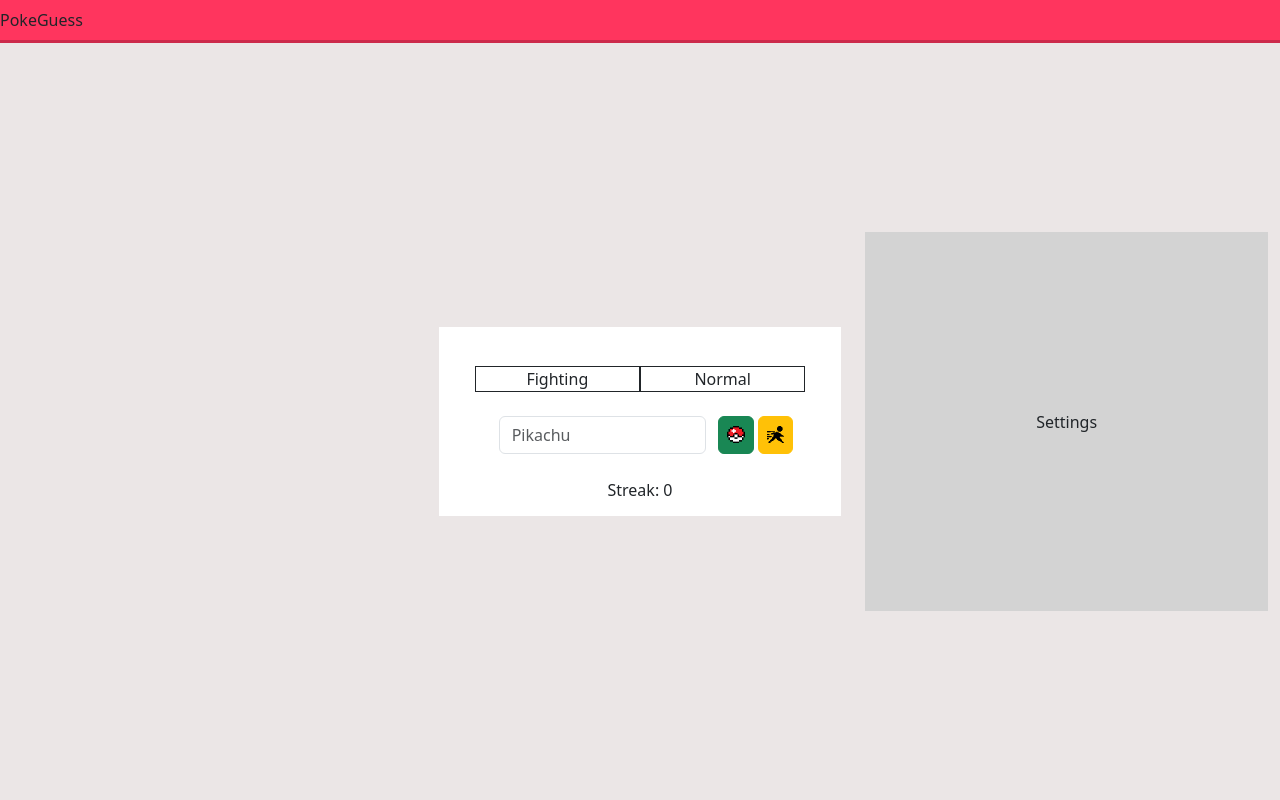
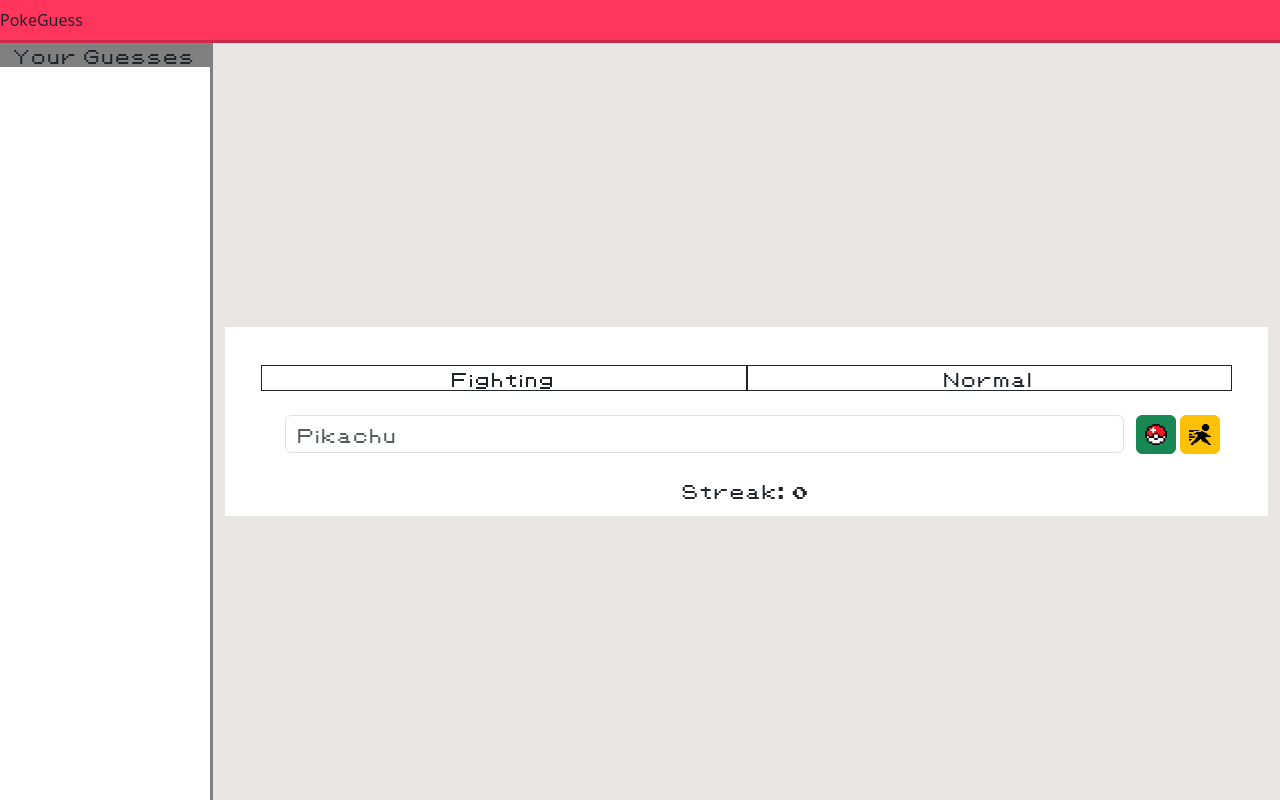
Before and after one commit to Tayzn/PokeGuess, a React (Vite) app: page / in a window 1280 px wide. Built offline with nearby package versions, Linux system fonts and the light colour scheme.

Commit message:
Revised history display

```diff
--- a/src/App.jsx
+++ b/src/App.jsx
@@ -1,4 +1,3 @@
-import { useState } from 'react'
 import { Container, Col } from 'react-bootstrap'
 import { Header } from './components/Header'
 import { Home } from './components/Home'
--- a/src/components/History.jsx
+++ b/src/components/History.jsx
@@ -1,17 +1,39 @@
 import React from 'react'
-import { Container, ListGroup } from 'react-bootstrap'
+import { Container, ListGroup, Stack } from 'react-bootstrap'
 import HistoryCard from './HistoryCard'
 
 export const History = ({ history }) => {
   return (
-    <Container className='d-flex justify-content-center align-items-center h-75 overflow-y-scroll'>
     <Container
       fluid
-        className='my-auto'
+      className='d-flex h-100 p-0 m-0'
+    >
+      <Stack
+        gap={3}
+        className='d-flex h-100 p-0 m-0'
+      >
+        <span
+          className='d-flex justify-content-center'
+          style={{ backgroundColor: 'gray' }}
+        >
+          Your Guesses
+        </span>
+        <Container
+          fluid
+          className='h-100 overflow-y-scroll'
         >
           <ListGroup>
             {history.map((item, index) => (
-            <ListGroup.Item key={index}>
+              <ListGroup.Item
+                key={index}
+                style={{
+                  backgroundColor: `${
+                    item.correct
+                      ? `rgba(173, 247, 193, 0.7)`
+                      : `rgba(247, 173, 173, 0.7)`
+                  }`,
+                }}
+              >
                 <HistoryCard
                   img={item.img}
                   pokemon={item.pokemon}
@@ -23,6 +45,7 @@
             ))}
           </ListGroup>
         </Container>
+      </Stack>
     </Container>
   )
 }
--- a/src/components/HistoryCard.jsx
+++ b/src/components/HistoryCard.jsx
@@ -3,10 +3,17 @@
 
 const HistoryCard = ({ pokemon, img, categories, correct, skipped }) => {
   return (
-    <Container style={{ borderLeft: `solid 5px ${correct ? 'green' : 'red'}` }}>
+    <Container
+      style={{
+        borderLeft: `solid 5px ${correct ? 'green' : 'red'}`,
+      }}
+    >
       <Row>
         <Col>
-          <Image src={img} />
+          <Image
+            fluid
+            src={img}
+          />
         </Col>
         <Col>
           <span>{pokemon}</span>
--- a/src/components/Home.jsx
+++ b/src/components/Home.jsx
@@ -12,10 +12,14 @@
     <Container
       fluid
       className='h-100'
-      style={{ backgroundColor: '#ebe6e6' }}
+      style={{ backgroundColor: '#ebe6e6', fontFamily: 'Pokemon' }}
     >
       <Row className='h-100'>
-        <Col className='d-flex h-100 align-items-center justify-content-center'>
+        <Col
+          xs={2}
+          className='d-flex h-100 p-0'
+          style={{ backgroundColor: 'white', borderRight: '3px solid gray' }}
+        >
           <History history={gameHistory} />
         </Col>
         <Col className='d-flex h-100 align-items-center justify-content-center'>
@@ -24,9 +28,10 @@
             setHistory={setGameHistory}
           />
         </Col>
+        {/*
         <Col className='d-flex h-100 align-items-center justify-content-center'>
           <Settings />
-        </Col>
+        </Col>*/}
       </Row>
     </Container>
   )
```
Lines whose indentation alone changed are shown as unchanged.
